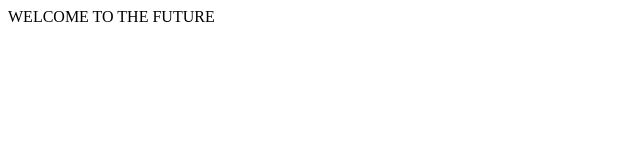
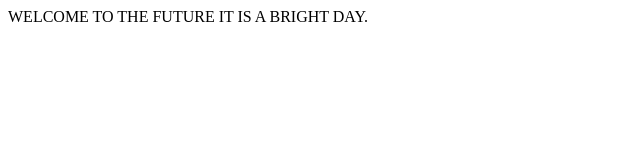
Before and after one commit to fgorkhs/testing2, a plain HTML site: page index.html in a window 1280 px wide. Shown: the whole page, without its empty margins (0-640 px from the left). Drawn offline with Linux system fonts and the light colour scheme.

Commit message:
modified the future

```diff
--- a/index.html
+++ b/index.html
@@ -4,6 +4,6 @@
 	</head>
 	<body>
 	WELCOME TO THE FUTURE
-
+	IT IS A BRIGHT DAY.
 	</body>
 </html>
```
